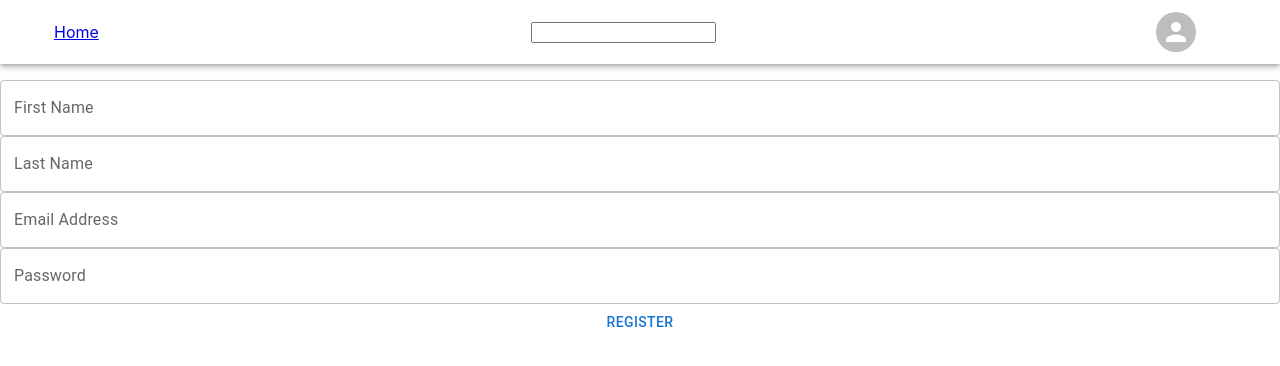
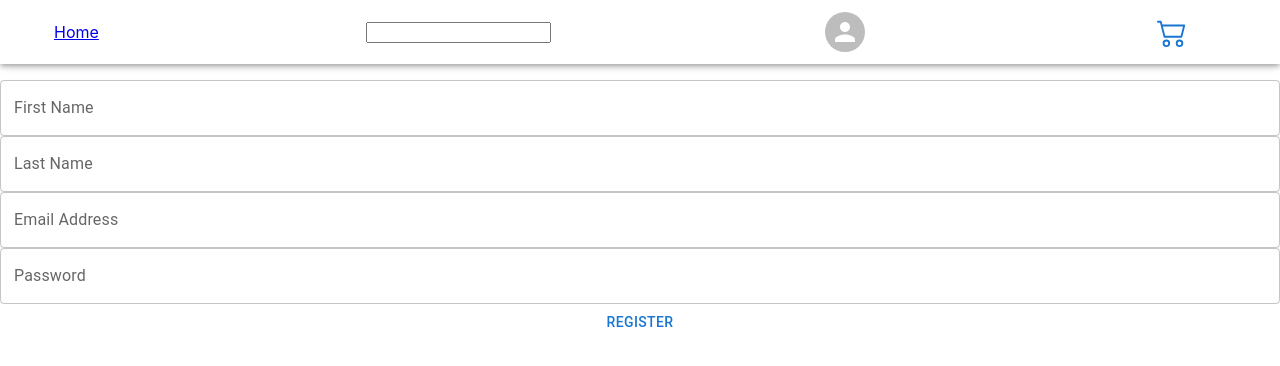
Before and after one commit to anriadamia/React-Final-Project, a React (Create React App) app: page /register in a window 1280 px wide. Shown: the top 366 px of the page. Built offline with nearby package versions, Linux system fonts and the light colour scheme.

Commit message:
Final Project

```diff
--- a/package.json
+++ b/package.json
@@ -16,6 +16,7 @@
     "react": "^18.2.0",
     "react-dom": "^18.2.0",
     "react-file-base64": "^1.0.3",
+    "react-icons": "^4.7.1",
     "react-redux": "^8.0.5",
     "react-router-dom": "^6.4.3",
     "react-scripts": "5.0.1",
--- /dev/null
+++ b/src/components/header/CartDrawer.js
@@ -0,0 +1,37 @@
+import { Box, Drawer, styled, Typography } from "@mui/material";
+import React from "react";
+
+const StyledBox = styled(Box)(() => ({
+  width: 400,
+  display: "flex",
+  justifyContent: "space-between",
+  alignItems: "center",
+  padding:"5px 10px",
+}));
+
+export const CartDrawer = ({
+  isCartDrawerOpen,
+  setIsCartDrawerOpen,
+  cartItems,
+}) => {
+  return (
+    <Drawer
+      open={isCartDrawerOpen}
+      onClose={() => setIsCartDrawerOpen(false)}
+      anchor="bottom"
+    >
+      {cartItems.map((item) => {
+        const { product, quantity } = item;
+        const { price, name, _id, image } = product;
+        return (
+          <StyledBox key={_id}>
+            <img src={image} width="50px" height="50px" style={{objectFit:"cover"}}/>
+            <Typography>{name}</Typography>
+            <Typography>{quantity}</Typography>
+            <Typography>total:${price * quantity}</Typography>
+          </StyledBox>
+        );
+      })}
+    </Drawer>
+  );
+};
--- a/src/components/header/Header.js
+++ b/src/components/header/Header.js
@@ -1,36 +1,64 @@
 import styled from "@emotion/styled";
-import { AppBar, Box, Toolbar } from "@mui/material";
+import { AppBar, Badge, Box, Button, Toolbar } from "@mui/material";
 import { Link } from "react-router-dom";
 import { SearchBar } from "./SearchBar";
 import { Usericon } from "./Usericon";
+import { BsCart2 } from "react-icons/bs";
+import { useCart } from "../../redux";
+import { CartDrawer } from "./CartDrawer";
+import { useState } from "react";
 
-
-const StyledAppBar=styled(AppBar)(()=>({
-    background:"#fff",
-    color:"#103866",
-    width:"100%",
-    padding:"0 100px 0px 30px",
-    display:"flex",
+const StyledAppBar = styled(AppBar)(() => ({
+  background: "#fff",
+  color: "#103866",
+  width: "100%",
+  padding: "0 100px 0px 30px",
+  display: "flex",
 }));
 
-const StyledToolBar=styled(Toolbar)(()=>({
-    display:"flex",
-    width:"100%",
-    justifyContent:"space-between",
-
+const StyledToolBar = styled(Toolbar)(() => ({
+  display: "flex",
+  width: "100%",
+  justifyContent: "space-between",
 }));
 
+const StyledBadge = styled(Badge)(() => ({
+  "&.MuiBadge-badge": {
+    width: "20px",
+    height: "21px",
+    color: "#fff",
+    background: "#F33451",
+    top: "2px",
+    right: "-3px",
+  },
+}));
 
-export const Header=()=>{
-return(
+export const Header = () => {
+  const cartItems = useCart();
+  const [isCartDrawerOpen, setIsCartDrawerOpen] = useState(false);
+  const cartItemsQuantity = cartItems?.reduce(
+    (acc, curr) => acc + curr.quantity,
+    0
+  );
+  return (
     <Box>
-        <StyledAppBar>
-           <StyledToolBar>
-            <Link to="/">Home</Link>
-            <SearchBar/>
-            <Usericon/>
-            </StyledToolBar>
-            </StyledAppBar>
+      <StyledAppBar>
+        <StyledToolBar>
+          <Link to="/">Home</Link>
+          <SearchBar />
+          <Usericon />
+          <Button onClick={() => setIsCartDrawerOpen(true)}>
+            <StyledBadge badgeContent={cartItemsQuantity}>
+              <BsCart2 size={30} />
+            </StyledBadge>
+          </Button>
+          <CartDrawer
+            cartItems={cartItems}
+            isCartDrawerOpen={isCartDrawerOpen}
+            setIsCartDrawerOpen={setIsCartDrawerOpen}
+          />
+        </StyledToolBar>
+      </StyledAppBar>
     </Box>
-)
+  );
 };
```
Also changed, not shown: 1 other file (tests, documents, lock files or other folders).
